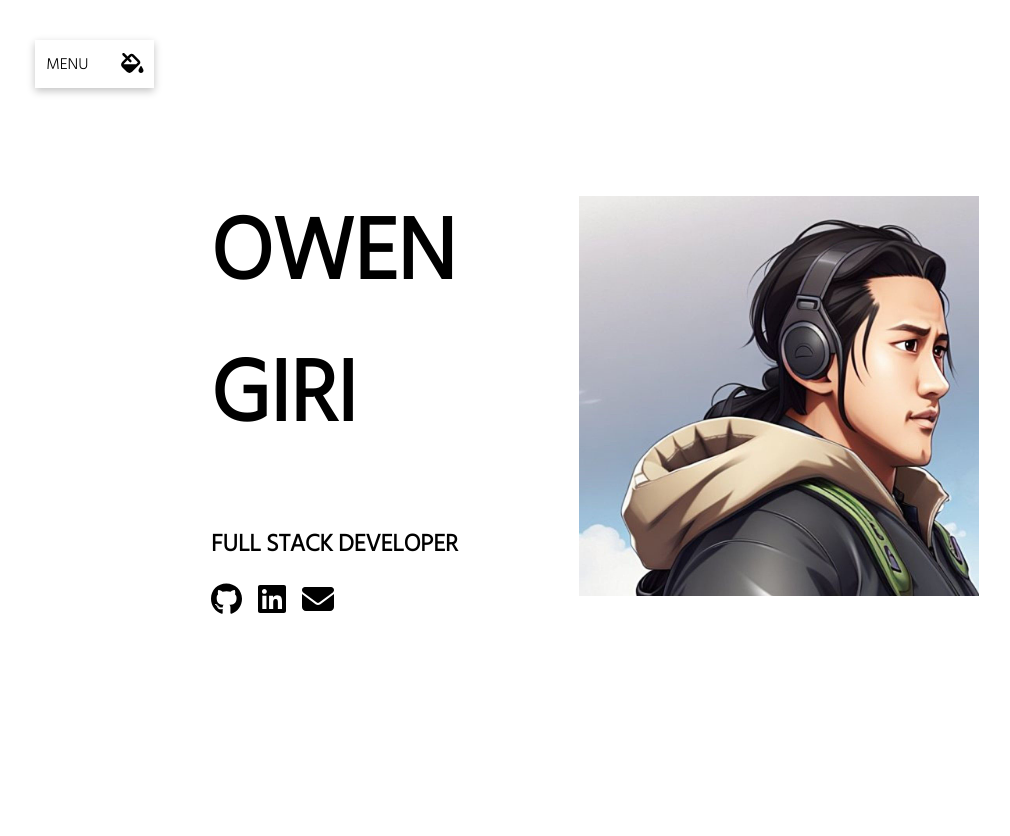
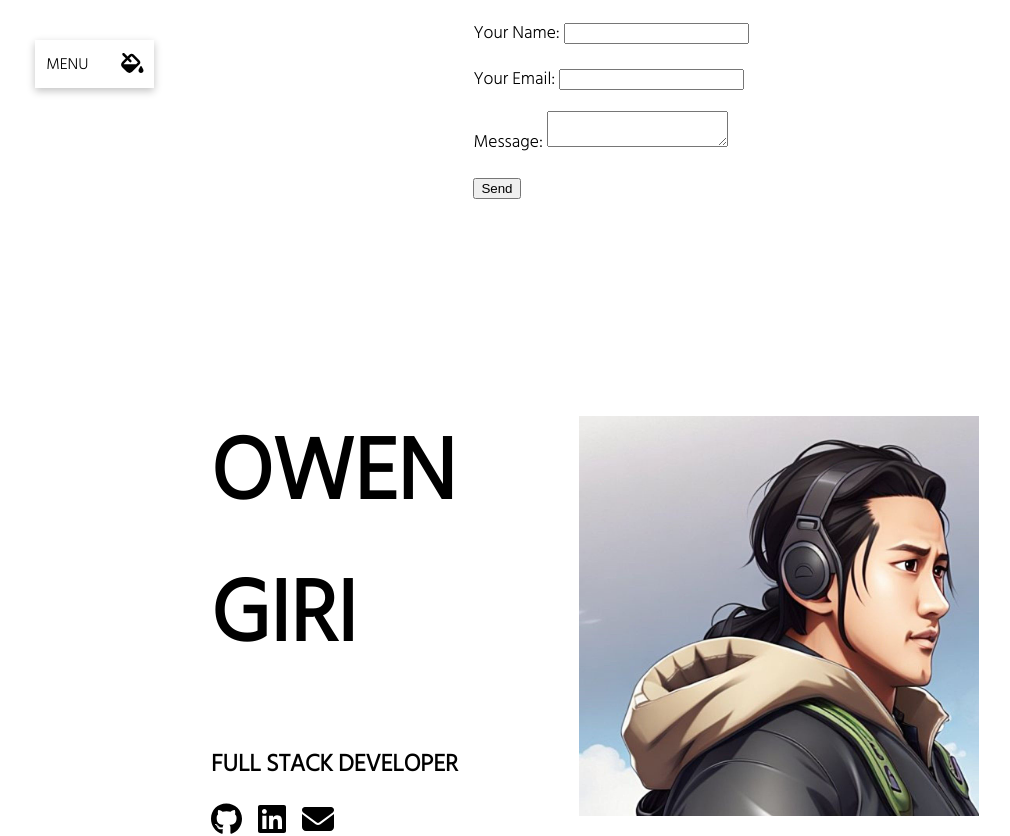
Before and after one commit to owengiri20/owen-portfolio, a React (Create React App) app: page / in a window 1280 px wide. Shown: the top 836 px of the page, without its empty margins (29-1039 px from the left). Built offline with nearby package versions, Linux system fonts and the light colour scheme.

Commit message:
trying out netlify forms

```diff
--- a/src/App.tsx
+++ b/src/App.tsx
@@ -16,6 +16,7 @@ import {
 } from "react-router-dom";
 import { useEffect } from "react";
 import { ProjectPage } from "./components/projects/ProjectPage";
+import { ContactForm } from "./components/ContactForm";
 
 function App() {
   // set the theme
@@ -51,6 +52,7 @@ function App() {
 const Landing = () => {
   return (
     <>
+      <ContactForm />
       <Hero />
       <AboutMe />
       <ProjectCarousel />
--- /dev/null
+++ b/src/components/ContactForm.tsx
@@ -0,0 +1,50 @@
+export const ContactForm = () => {
+  const onSubmit = (e: any) => {
+    e.preventDefault();
+    console.log(e);
+
+    console.log("submitting");
+
+    const myForm = e.target;
+    const formData = new FormData(myForm);
+    fetch("/", {
+      method: "POST",
+      headers: { "Content-Type": "application/x-www-form-urlencoded" },
+      body: formData.toString(),
+    }).then((res) => {
+      console.log("then", res);
+    });
+  };
+
+  return (
+    <div>
+      <form
+        onSubmit={(e) => onSubmit(e)}
+        name="contact"
+        method="POST"
+        data-netlify="true"
+      >
+        <p>
+          <label>
+            Your Name: <input type="text" name="name" />
+          </label>
+        </p>
+        <p>
+          <label>
+            Your Email: <input type="email" name="email" />
+          </label>
+        </p>
+        <p>
+          <label>
+            Message: <textarea name="message"></textarea>
+          </label>
+        </p>
+        <p>
+          <button type="submit">Send</button>
+        </p>
+      </form>
+
+      <input type="hidden" name="form-name" value="contact" />
+    </div>
+  );
+};
--- a/src/components/experience/WorkExperience.tsx
+++ b/src/components/experience/WorkExperience.tsx
@@ -104,8 +104,17 @@ const exps: Experience[] = [
     techs: ["Typscript", "React", "Baseweb UI", "Golang", "Postgresql", "REST"],
     projects: [
       {
+        name: "What I Learnt",
+        tasks: [
+          "React, how to use state, components, hooks",
+          "golang, how to write APIs, connect to databases",
+          "Postgresql, how to design schemas, write migrations",
+        ],
+      },
+      {
         name: "GyfHub",
         tasks: [
+          "Internship group project",
           "A messaging app, where you can only send Gifs",
           "Learnt React, how to use state, components, hooks",
           "Learnt golang, how to write APIs, connect to databases",
@@ -121,6 +130,16 @@ const exps: Experience[] = [
     description:
       "Upon graduating high school, I made the decision to enroll into the  software development diploma cours at North Metro TAFE in order to gain the skills and knowledge necessary to start a career in the industry.",
     techs: ["Typscript", "React", "Baseweb UI", "Golang", "Postgresql", "REST"],
+    projects: [
+      {
+        name: "What I Learnt",
+        tasks: [
+          "C#, ASP.net, Winforms, WPF",
+          "Game dev with Unity, VR",
+          "Python, web scraping, data structures and algorithims",
+        ],
+      },
+    ],
   },
 
   {
```
Also changed, not shown: 1 other file (tests, documents, lock files or other folders).
